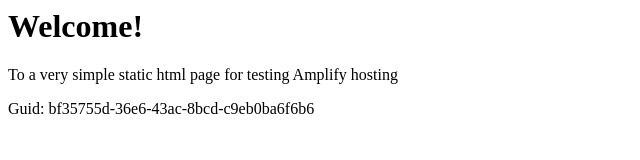
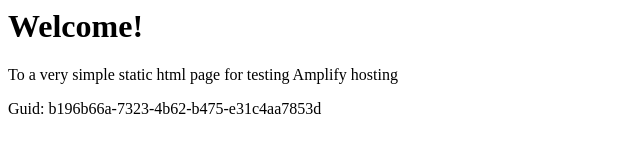
Before and after one commit to aws-aemilia-pdx/Github-PR-Commit-Integration-Test-DoNotTouch-GitHubWebhookPushCanaryTest-v1-prod-us-west-2, a website: page src/index.html in a window 1280 px wide. Shown: the full height of the page, 0-640 px from the left. Drawn offline with Linux system fonts and the light colour scheme.

Commit message:
commit from integ tests

```diff
--- a/src/index.html
+++ b/src/index.html
@@ -12,6 +12,6 @@
 <body>
     <h1>Welcome!</h1>
     <p>To a very simple static html page for testing Amplify hosting</p>
-    <p>Guid: bf35755d-36e6-43ac-8bcd-c9eb0ba6f6b6</p></body>
+    <p>Guid: b196b66a-7323-4b62-b475-e31c4aa7853d</p></body>
 
 </html>
```
